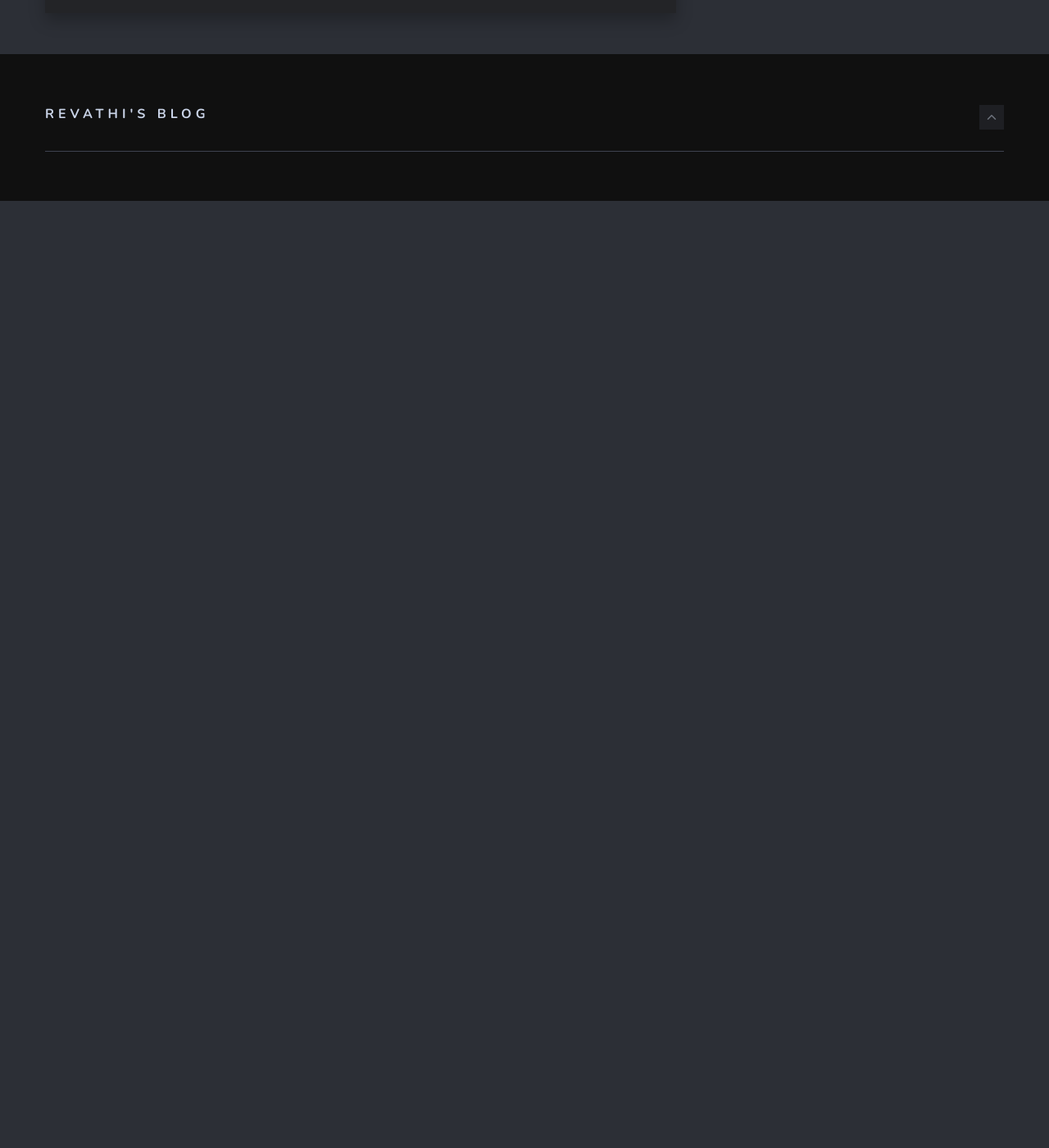
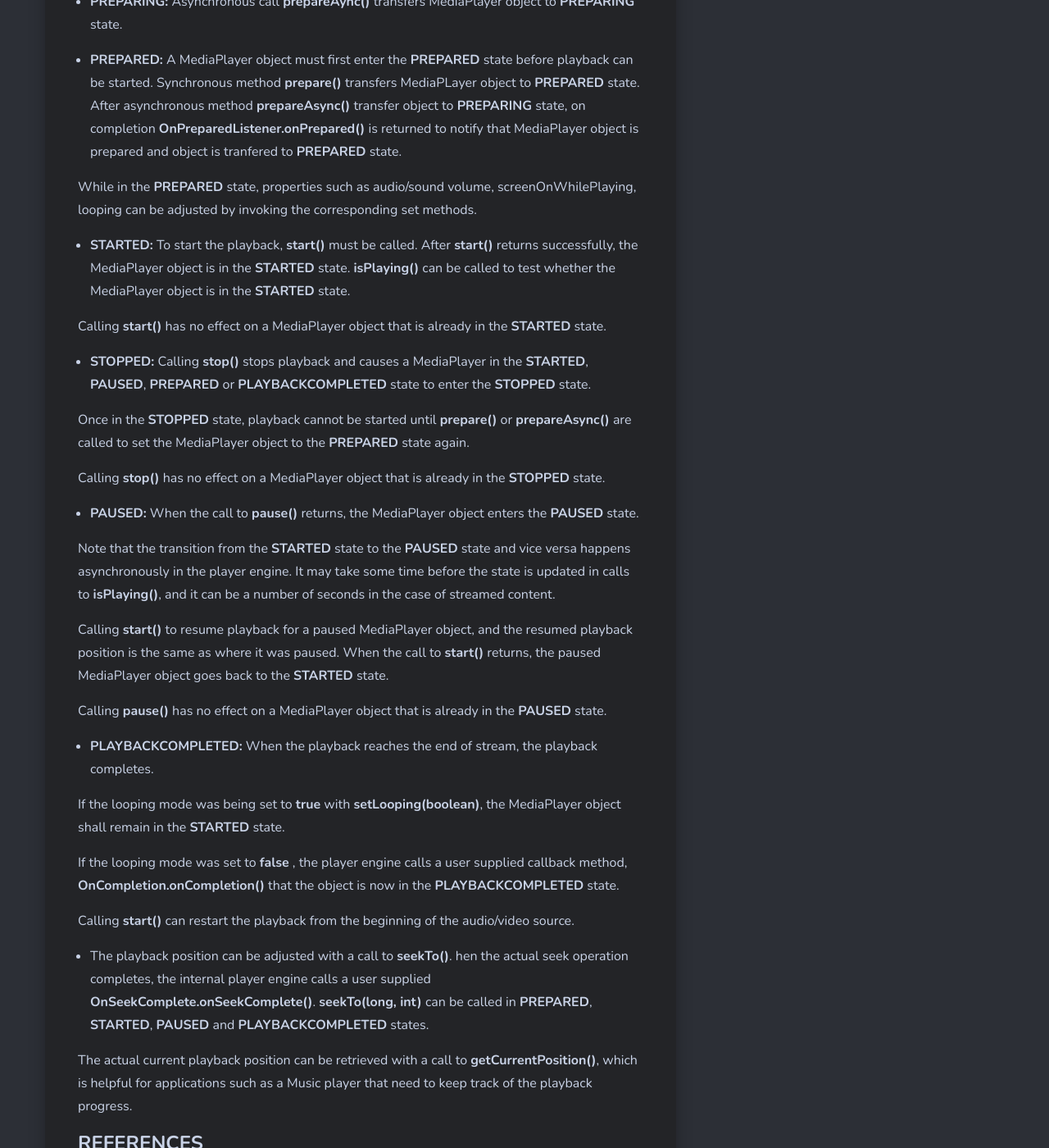
Before and after one commit to revathi727/revathi727.github.io, a Jekyll site: the page built from _posts/2020-07-13-android_media_player.md, in a window 1280 px wide and 1400 px high, scrolled down 4214 px. Shown: the whole window at 82% size. Built offline with Jekyll 4.4.1, drawn with Linux system fonts in a browser that asks for light colours; nearby versions of some CDN libraries; before the commit the page ends 4459 px from its top, so only the background shows below that; some of the changed text lies outside the part shown.

Commit message:
Update 2020-07-13-android_media_player.md

```diff
--- a/_posts/2020-07-13-android_media_player.md
+++ b/_posts/2020-07-13-android_media_player.md
@@ -81,16 +81,53 @@ It is considered good practice to call this method when you're done using the Me
 
 * **IDLE:** When a MediaPlayer object is just created using **new** or after **reset()** is called, it is in the **IDLE** state.
 
-* **END:** After **release()** is called, the MediaPlayer object is in the **END** state.
+* **END:** After **release()** is called, the MediaPlayer object is in the **END** state. Once the MediaPlayer object is in the End state, it can no longer be used and there is no way to bring it back to any other state.
 
-* **INITIALIZED:**
-* **PREPARING:**
-* **PREPARED:**
-* **STARTED:**
-* **STOPPED:**
-* **PAUSED:**
-* **PLAYBACKCOMPLETED:**
-* **ERROR**
+* **ERROR:** Some playback control operation may fail due to various reasons, such as unsupported audio/video format, poorly interleaved audio/video, resolution too high, streaming timeout etc. Error reporting and recovery is an important concern under these circumstances. Sometimes, due to programming errors, invoking a playback control operation in an invalid state may also occur. Under all these error conditions, the internal player engine invokes a user supplied **OnErrorListener.onError()** method.
+
+If any of the MediaPlayer methods are called after newly constructed object, error is not thrown and it remains in same state, but if any of the methods are called after **reset**, the user supplied callback method **OnErrorListener.onError()** will be invoked and object will be transfered to **ERROR** state.
+
+In order to reuse a MediaPlayer object that is in the **ERROR** state and recover from the error, **reset()** can be called to restore the object to its **IDLE** state.
+
+**IllegalStateException** is thrown when a method is called from invalid state.
+
+* **INITIALIZED:** Calling **setDataSource()** transfers a MediaPlayer object in the **IDLE** state to the **INITIALIZED** state.
+
+* **PREPARING:**  Asynchronous call **prepareAync()** transfers MediaPlayer object to **PREPARING** state.
+
+* **PREPARED:** A MediaPlayer object must first enter the **PREPARED** state before playback can be started. Synchronous method **prepare()** transfers MediaPLayer object to **PREPARED** state. After asynchronous method **prepareAsync()** transfer object to **PREPARING** state, on completion **OnPreparedListener.onPrepared()** is returned to notify that MediaPlayer object is prepared and object is tranfered to **PREPARED** state.
+
+While in the **PREPARED** state, properties such as audio/sound volume, screenOnWhilePlaying, looping can be adjusted by invoking the corresponding set methods.
+
+* **STARTED:** To start the playback, **start()** must be called. After **start()** returns successfully, the MediaPlayer object is in the **STARTED** state. **isPlaying()** can be called to test whether the MediaPlayer object is in the **STARTED** state.
+
+Calling **start()** has no effect on a MediaPlayer object that is already in the **STARTED** state.
+
+* **STOPPED:** Calling **stop()** stops playback and causes a MediaPlayer in the **STARTED**, **PAUSED**, **PREPARED** or **PLAYBACKCOMPLETED** state to enter the **STOPPED** state.
+
+Once in the **STOPPED** state, playback cannot be started until **prepare()** or **prepareAsync()** are called to set the MediaPlayer object to the **PREPARED** state again.
+
+Calling **stop()** has no effect on a MediaPlayer object that is already in the **STOPPED** state.
+
+* **PAUSED:** When the call to **pause()** returns, the MediaPlayer object enters the **PAUSED** state.
+
+Note that the transition from the **STARTED** state to the **PAUSED** state and vice versa happens asynchronously in the player engine. It may take some time before the state is updated in calls to **isPlaying()**, and it can be a number of seconds in the case of streamed content.
+
+Calling **start()** to resume playback for a paused MediaPlayer object, and the resumed playback position is the same as where it was paused. When the call to **start()** returns, the paused MediaPlayer object goes back to the **STARTED** state.
+
+Calling **pause()** has no effect on a MediaPlayer object that is already in the **PAUSED** state.
+
+* **PLAYBACKCOMPLETED:** When the playback reaches the end of stream, the playback completes.
+
+If the looping mode was being set to **true** with **setLooping(boolean)**, the MediaPlayer object shall remain in the **STARTED** state.
+
+If the looping mode was set to **false** , the player engine calls a user supplied callback method, **OnCompletion.onCompletion()**  that the object is now in the **PLAYBACKCOMPLETED** state.
+
+Calling **start()** can restart the playback from the beginning of the audio/video source.
+
+* The playback position can be adjusted with a call to **seekTo()**. hen the actual seek operation completes, the internal player engine calls a user supplied **OnSeekComplete.onSeekComplete()**. **seekTo(long, int)** can be called in **PREPARED**, **STARTED**, **PAUSED** and **PLAYBACKCOMPLETED** states.
+
+The actual current playback position can be retrieved with a call to **getCurrentPosition()**, which is helpful for applications such as a Music player that need to keep track of the playback progress.
 
 ### REFERENCES
 * <https://developer.android.com/reference/android/media/MediaPlayer>
```
Also changed, not shown: other parts of _posts/2020-07-13-android_media_player.md (+1 -1 lines).
